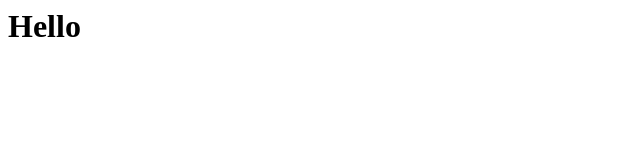
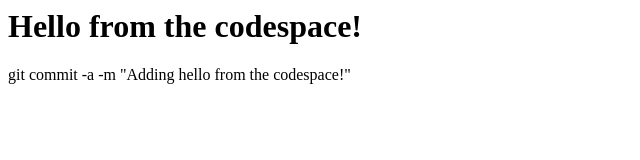
Before and after one commit to MattEspoz/code-spaces, a plain HTML site: page index.html in a window 1280 px wide. Shown: the whole page, without its empty margins (0-640 px from the left). Drawn offline with Linux system fonts and the light colour scheme.

Commit message:
Adding hello from the codespace!

```diff
--- a/index.html
+++ b/index.html
@@ -1,4 +1,4 @@
 <HTML>
-<h1>Hello</h1>
+    <h1>Hello from the codespace!</h1>git commit -a -m "Adding hello from the codespace!"
 
 </HTML>
```
